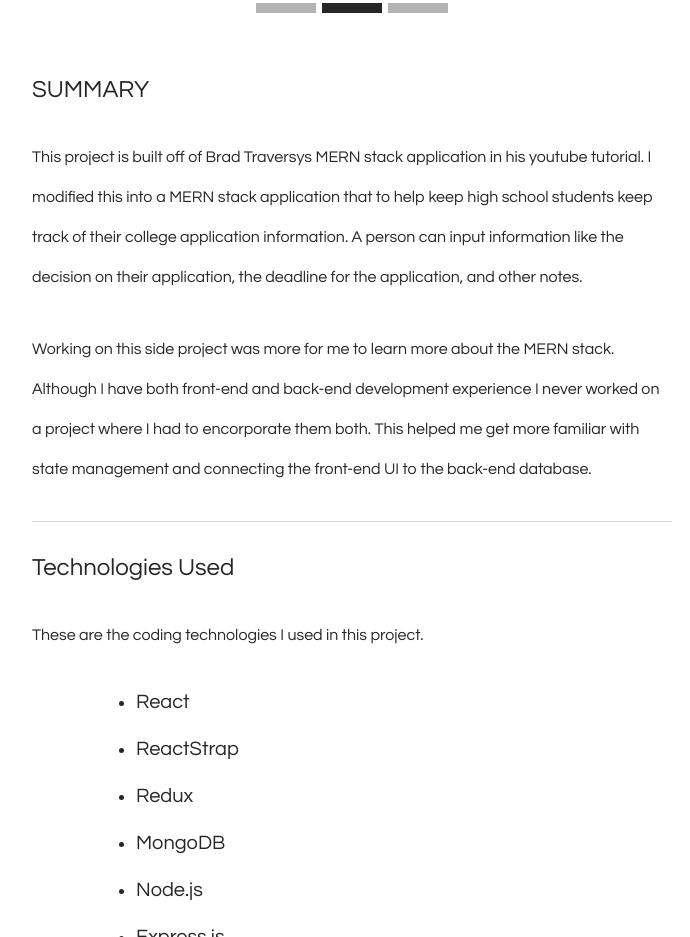
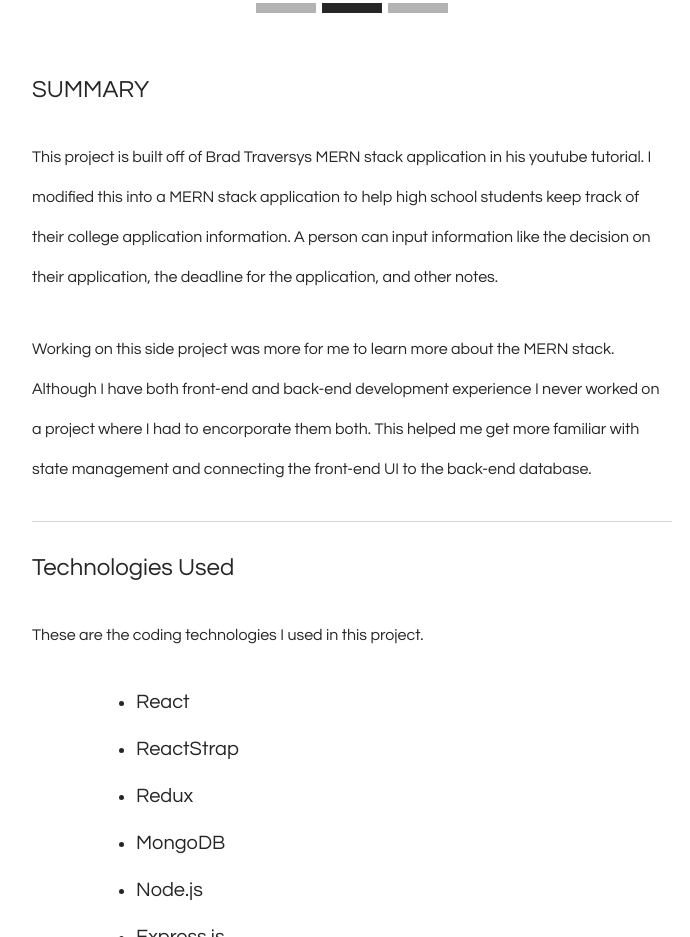
Before and after one commit to JhongHawan/my-portfolio, a plain HTML site: page collegetracker.html in a window 1280 px wide. Shown: the part 916-1853 px from the top of the page, without its empty margins (288-978 px from the left). Drawn offline with nearby package versions, Linux system fonts and the light colour scheme.

Commit message:
Add files via upload

```diff
--- a/collegetracker.html
+++ b/collegetracker.html
@@ -66,7 +66,7 @@
         <h4>SUMMARY</h4>
         <p>
           This project is built off of Brad Traversys MERN stack application in his youtube tutorial.
-          I modified this into a MERN stack application that to help keep high school students keep track
+          I modified this into a MERN stack application to help high school students keep track
           of their college application information. A person can input information like the decision on
           their application, the deadline for the application, and other notes.
         </p>
```
